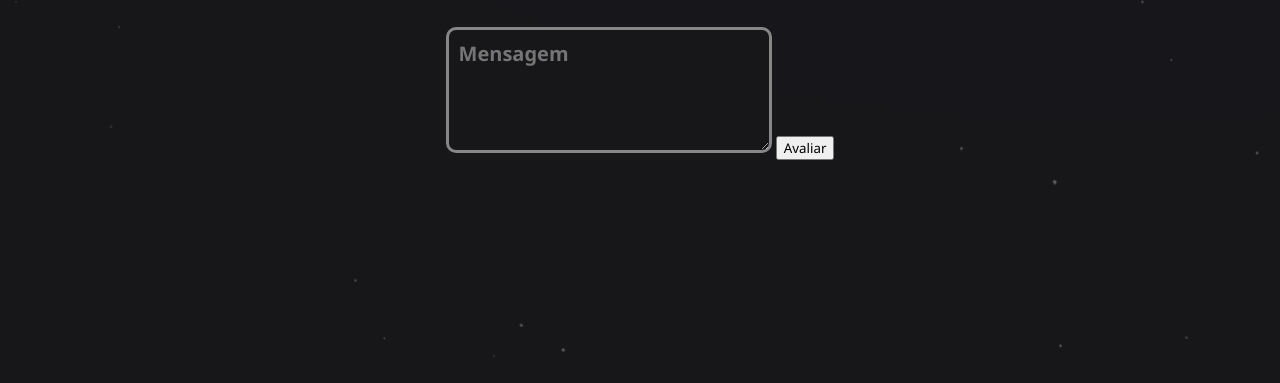
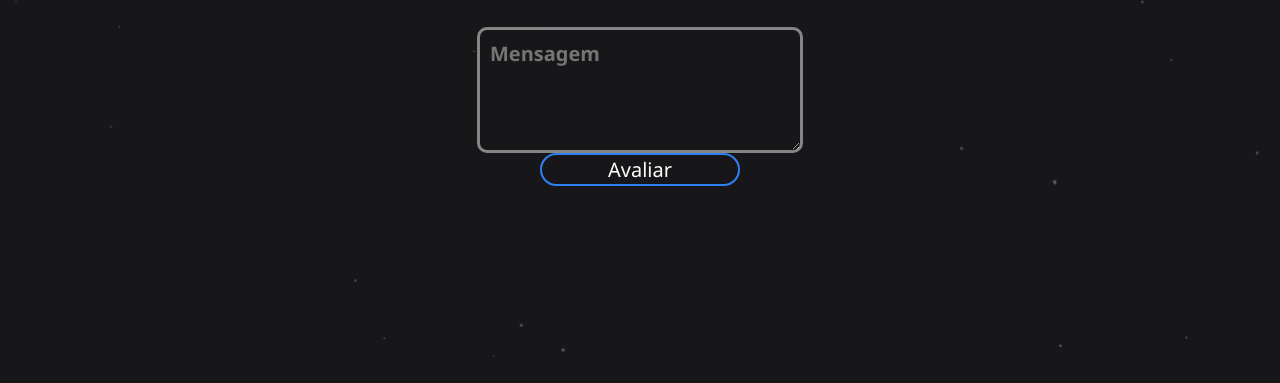
Before and after one commit to Felipe-Baamonde/Projeto-Individual-Flutua, a website: page Algoritmo/Site-Flutua/site/public/Connect.html in a window 1280 px wide. Shown: the part 812-1195 px from the top of the page. Drawn offline with Linux system fonts and the light colour scheme.

Commit message:
Estilizações

```diff
--- a/Algoritmo/Site-Flutua/site/public/Connect.html
+++ b/Algoritmo/Site-Flutua/site/public/Connect.html
@@ -62,7 +62,7 @@
                     <a href="javascript:void(0)" onclick="escolhaEstrelas(5)">
                     <img src="assets/images/star.png" id="s5"></a>
         </div>
-        <div class="mensagem">
+        <div class="escrever">
             <textarea  id="input_mensagem" cols="30" rows="10" placeholder="Mensagem"></textarea>
             <button onclick="Avaliar()">Avaliar</button>
 
--- a/Algoritmo/Site-Flutua/site/public/css/style.css
+++ b/Algoritmo/Site-Flutua/site/public/css/style.css
@@ -411,6 +411,33 @@ html {
     height: 400px;
 
 }
+.avaliar .escrever{
+    display: flex;
+    flex-direction: column;
+    justify-content:center ;
+    align-items: center;
+    width: 100%;
+}
+.escrever button{
+    font-size: 20px;
+    background-color: transparent;
+    border: 2px solid rgb(45, 128, 242);
+    color: #FDFDFD;
+    font-weight: 400;
+    border-radius: 20px;
+    width: 200px;
+    cursor: pointer;
+}
+
+.escrever button:hover{
+    color: rgb(45, 128, 242);
+    transition: .5s;
+}
+.escrever button:active {
+    background-color: rgb(45, 128, 242);
+    transition: background 0s;
+    color: #FDFDFD;
+  }
 .estrelas img{
     width: 25px;
 }
```
Also changed, not shown: Algoritmo/Site-Flutua/site/public/Login.html (+1 -0 lines).
